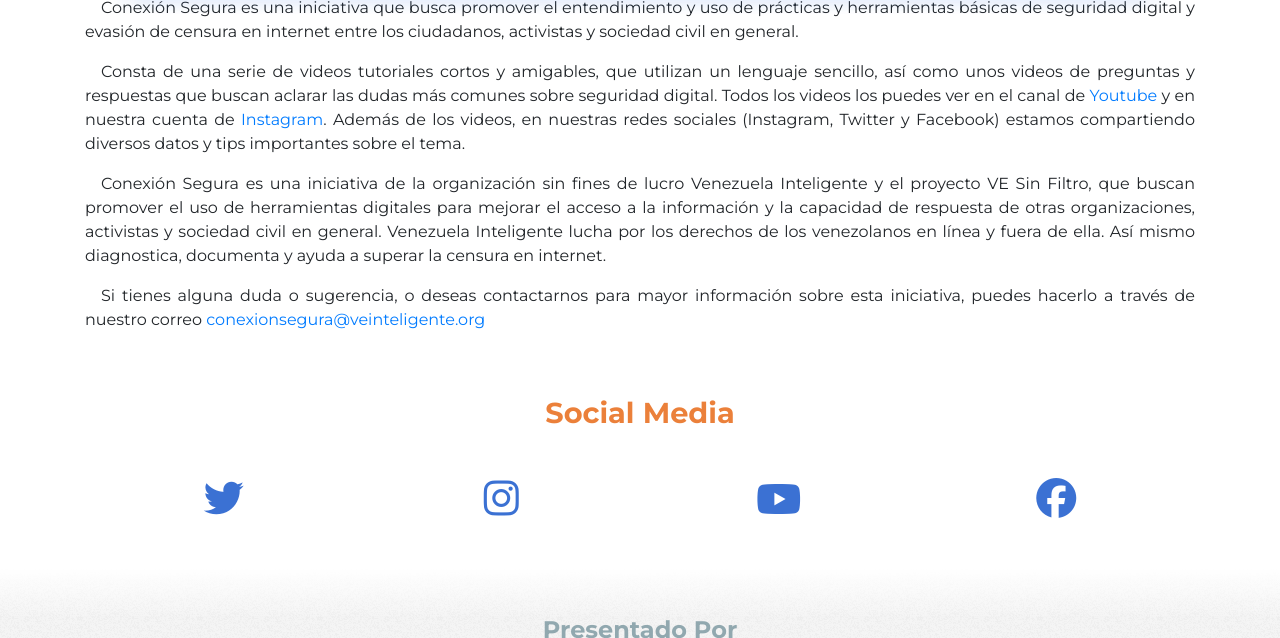
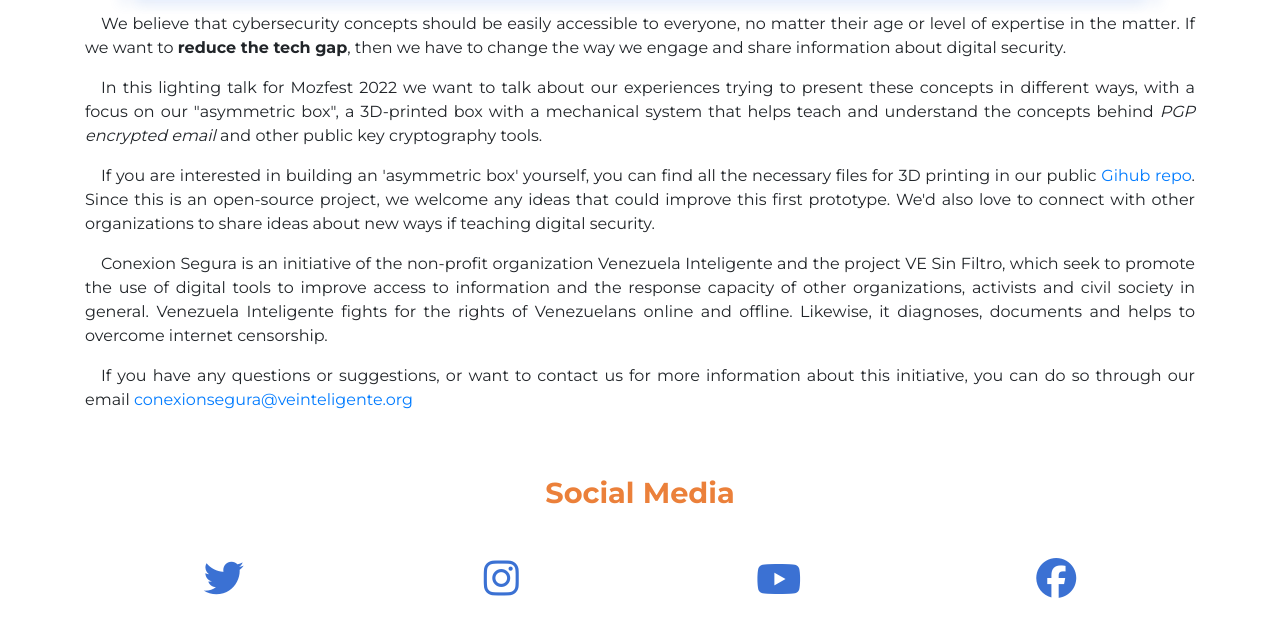
Before and after one commit to VEinteligente/conexion_segura, a Jekyll site: the page built from box.md, in a window 1280 px wide and 900 px high, scrolled down 873 px, cut to the strip 262-900 px from the top of the window. Built offline with Jekyll 4.4.1, drawn with Linux system fonts in a browser that asks for light colours; nearby versions of some CDN libraries; comment, search, counter and statistics services are not loaded.

Commit message:
Update box.md

```diff
--- a/box.md
+++ b/box.md
@@ -19,22 +19,28 @@
       </div>
     </section>
 
+    <p></p>
+
     <section class="container text-justify">
         <div class="row">
             <p class="cs-text-indent">
-                Conexión Segura es una iniciativa que busca promover el entendimiento y uso de prácticas y herramientas básicas de seguridad digital y evasión de censura en internet entre los ciudadanos, activistas y sociedad civil en general.
+                We believe that cybersecurity concepts should be easily accessible to everyone, no matter their age or level of expertise in the matter. If we want to <b>reduce the tech gap</b>, then we have to change the way we engage and share information about digital security.
             </p>
 
             <p class="cs-text-indent">
-                Consta de una serie de videos tutoriales cortos y amigables, que utilizan un lenguaje sencillo, así como unos videos de preguntas y respuestas que buscan aclarar las dudas más comunes sobre seguridad digital. Todos los videos los puedes ver en el canal de <a href="http://youtube.com/conexionsegura">Youtube</a> y en nuestra cuenta de <a href="http://instagram.com/conexion_segura/">Instagram</a>. Además de los videos, en nuestras redes sociales (Instagram, Twitter y Facebook) estamos compartiendo diversos datos y tips importantes sobre el tema.
+                In this lighting talk for Mozfest 2022 we want to talk about our experiences trying to present these concepts in different ways, with a focus on our "asymmetric box", a 3D-printed box with a mechanical system that helps teach and understand the concepts behind <i>PGP encrypted email</i> and other public key cryptography tools.
             </p>
 
             <p class="cs-text-indent">
-                Conexión Segura es una iniciativa de la organización sin fines de lucro Venezuela Inteligente y el proyecto VE Sin Filtro, que buscan promover el uso de herramientas digitales para mejorar el acceso a la información y la capacidad de respuesta de otras organizaciones, activistas y sociedad civil en general. Venezuela Inteligente lucha por los derechos de los venezolanos en línea y fuera de ella. Así mismo diagnostica, documenta y ayuda a superar la censura en internet.
+                If you are interested in building an 'asymmetric box' yourself, you can find all the necessary files for 3D printing in our public <a href="https://github.com/VEinteligente/asymentric-lock-box">Gihub repo</a>. Since this is an open-source project, we welcome any ideas that could improve this first prototype. We'd also love to connect with other organizations to share ideas about new ways if teaching digital security.
             </p>
 
             <p class="cs-text-indent">
-                Si tienes alguna duda o sugerencia, o deseas contactarnos para mayor información sobre esta iniciativa, puedes hacerlo a través de nuestro correo <a href="mailto:conexionsegura@veinteligenteorg">conexionsegura@veinteligente.org</a>
+                Conexion Segura is an initiative of the non-profit organization Venezuela Inteligente and the project VE Sin Filtro, which seek to promote the use of digital tools to improve access to information and the response capacity of other organizations, activists and civil society in general. Venezuela Inteligente fights for the rights of Venezuelans online and offline. Likewise, it diagnoses, documents and helps to overcome internet censorship.
+            </p>
+
+            <p class="cs-text-indent">
+                If you have any questions or suggestions, or want to contact us for more information about this initiative, you can do so through our email <a href="mailto:conexionsegura@veinteligenteorg">conexionsegura@veinteligente.org</a>
             </p>
         </div>
     </section>
```
